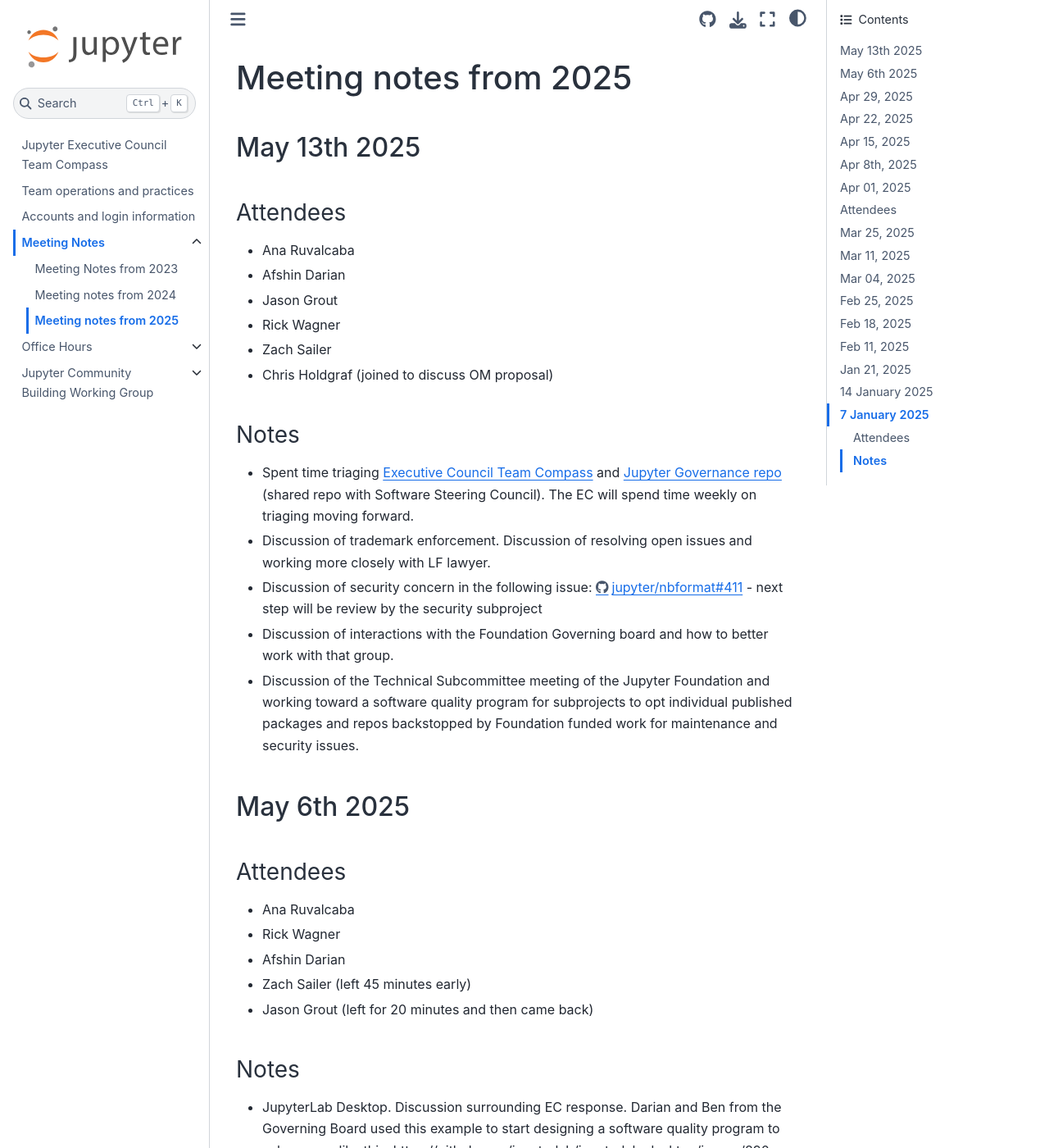
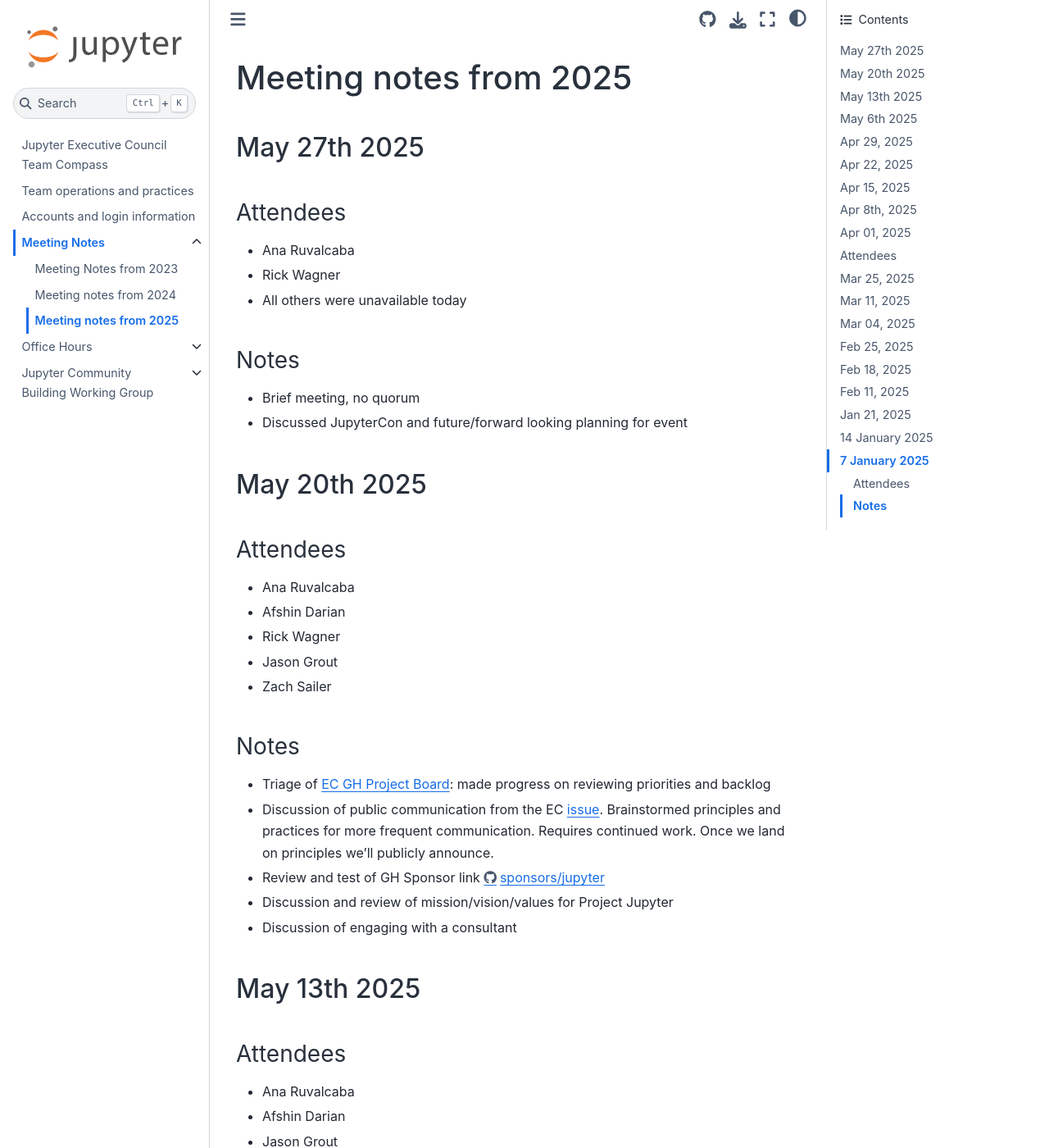
Before and after one commit to jupyter-governance/ec-team-compass, a Sphinx documentation site: the page built from docs/meeting_notes/2025.md, in a window 1280 px wide and 1400 px high. Shown: the whole window at 82% size. Built offline with Sphinx 7.4.7 and the Sphinx Book theme 1.1.4, drawn with Linux system fonts in a browser that asks for light colours.

Commit message:
Add some recent meeting minutes (#131)

```diff
--- a/docs/meeting_notes/2025.md
+++ b/docs/meeting_notes/2025.md
@@ -1,4 +1,33 @@
 # Meeting notes from 2025
+
+## May 27th 2025
+
+### Attendees
+- Ana Ruvalcaba
+- Rick Wagner
+- All others were unavailable today
+
+### Notes
+
+- Brief meeting, no quorum
+- Discussed JupyterCon and future/forward looking planning for event
+
+## May 20th 2025
+
+### Attendees
+
+- Ana Ruvalcaba
+- Afshin Darian
+- Rick Wagner
+- Jason Grout
+- Zach Sailer
+
+### Notes
+- Triage of [EC GH Project Board](https://github.com/orgs/jupyter-governance/projects/8): made progress on reviewing priorities and backlog
+- Discussion of public communication from the EC [issue](https://github.com/jupyter-governance/ec-team-compass/issues/127). Brainstormed principles and practices for more frequent communication. Requires continued work. Once we land on principles we’ll publicly announce.
+- Review and test of GH Sponsor link [https://github.com/sponsors/jupyter](https://github.com/sponsors/jupyter)
+- Discussion and review of mission/vision/values for Project Jupyter
+- Discussion of engaging with a consultant
 
 ## May 13th 2025
 
```
